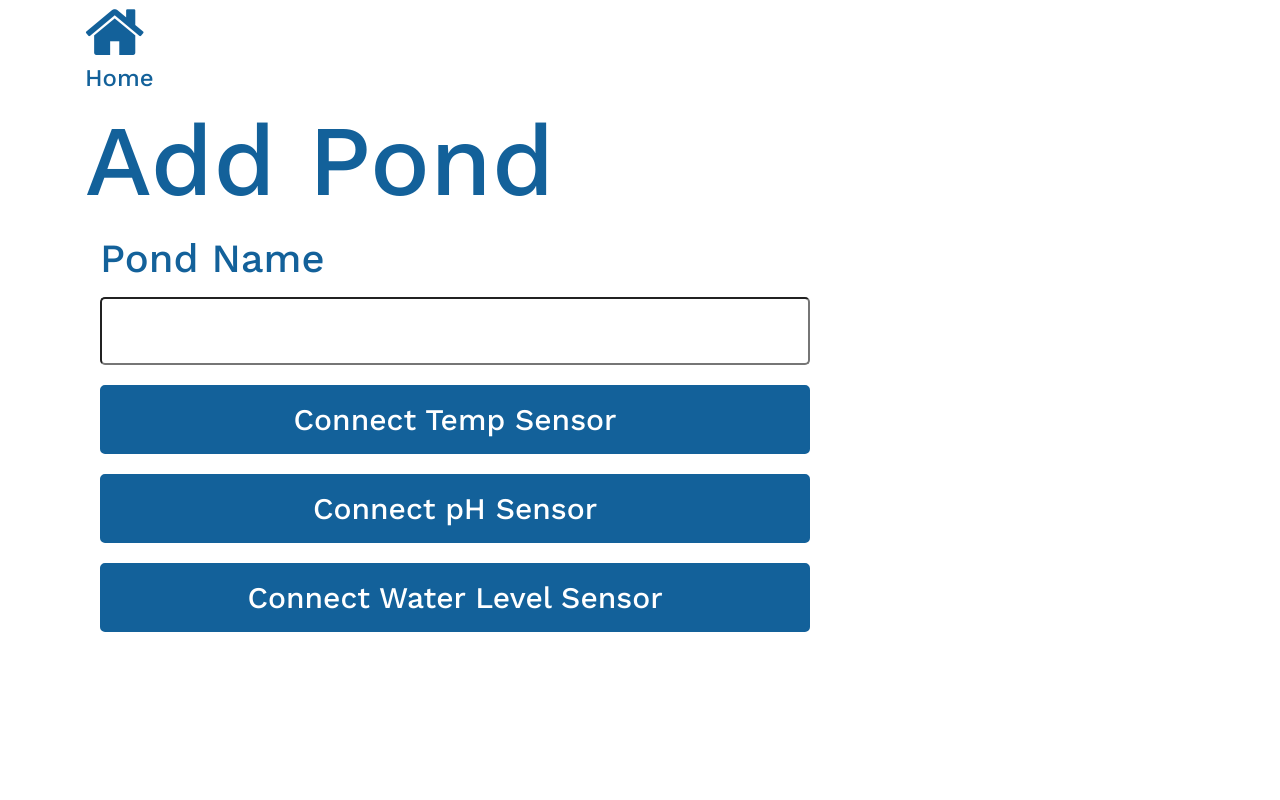
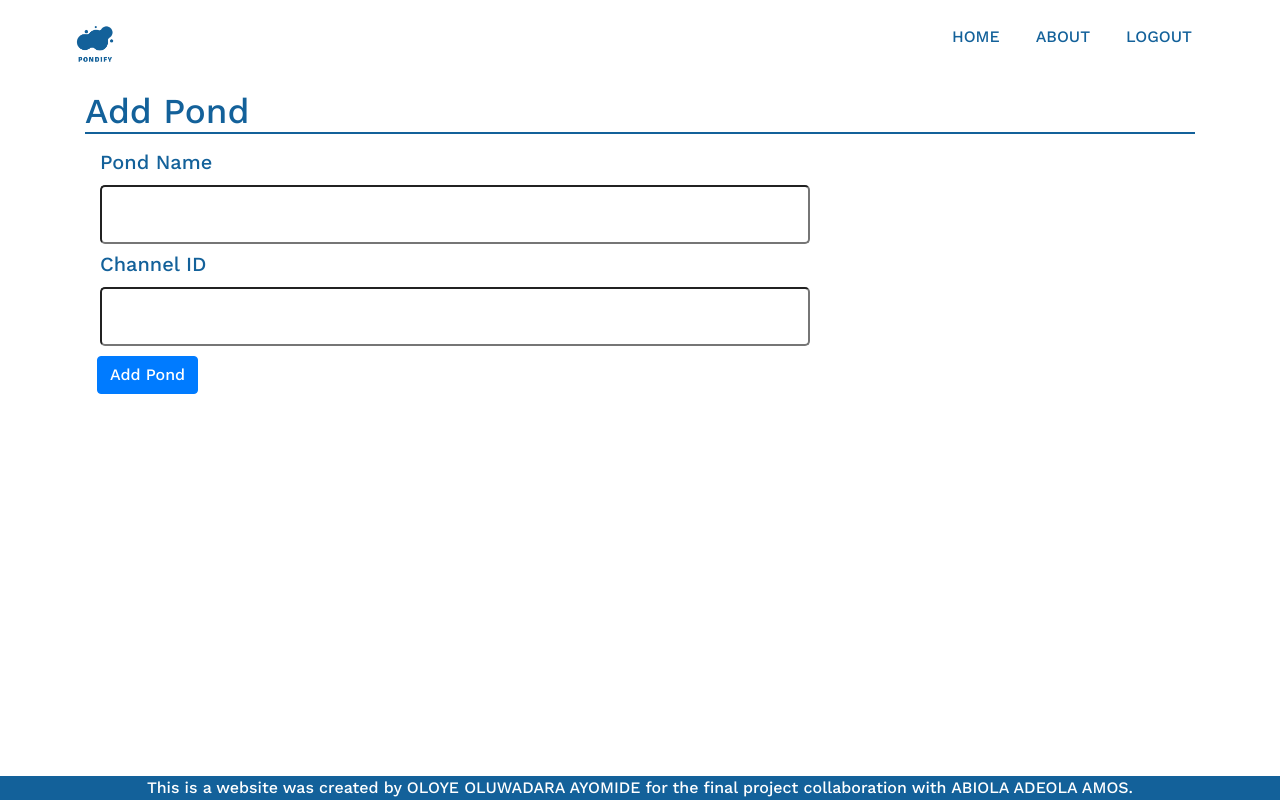
Before and after one commit to OluwadaraDaily/pondify, a Django app: page /add_pond in a window 1280 px wide. Run offline with Django 3.2, Linux system fonts and the light colour scheme; some libraries are stand-ins or nearby versions.

Commit message:
:sparkles: Checked validity of input, made design adjustments

```diff
--- /dev/null
+++ b/pond/static/pond/about.css
@@ -0,0 +1,3 @@
+.head_title {
+	border-bottom: 3px solid #13619A;
+}
--- a/pond/static/pond/add_pond.css
+++ b/pond/static/pond/add_pond.css
@@ -1,21 +1,20 @@
 .head_title {
-	font-size: 100px;
+	font-size: 35px;
+	border-bottom: 2px solid #13619A;
 }
+
 label {
-	font-size: 40px;
+	margin-top: 5px;
+	font-size: 20px;
 }
-.pond_name {
-	padding: 20px;
+
+input[type="text"] {
+	font-size: 30px;
+	padding: 5px;
 	border-radius: 5px;
 	width: 100%;
 }
-.button {
-	background-color: #13619A;
-	color: white;
-	margin-top: 20px;
-	width: 100%;
-	padding: 10px 10px;
-	border: 2px solid #13619A;
-	border-radius: 5px;
-	font-size: 30px;
+
+input[type="submit"] {
+	margin: 10px 0 0 12px;
 }
--- a/pond/static/pond/base.css
+++ b/pond/static/pond/base.css
@@ -6,3 +6,46 @@ body{
 a {
 	color: #13619A;
 }
+
+#footer {
+	position: fixed;
+   	left: 0;
+   	bottom: 0;
+   	width: 100%;
+   	background-color: #13619A !important;
+   	color: #ffffff;
+   	text-align: center;
+}
+
+header {
+   display: flex;
+   flex-direction: row;
+   justify-content: space-between;
+   align-items: center;
+   padding: 20px 70px;
+}
+
+.nav-area {
+   list-style: none;
+   display: flex;
+   justify-content: space-between;
+   align-items: center;
+}
+
+.nav-area li {
+   display: inline-block;
+   padding: 0 15px;
+   text-transform: uppercase;
+}
+
+.nav-area li a {
+   padding: 3px;
+   border-radius: 2px;
+   text-decoration: none;
+   /*font-size: 40px;*/
+}
+.nav-area li a:hover {
+   background-color: #13619A;
+   color: white;
+   cursor: pointer;
+}
--- a/pond/static/pond/each_pond.css
+++ b/pond/static/pond/each_pond.css
@@ -1,6 +1,5 @@
 .head_title {
-	font-size: 100px;
-	border-bottom: 3px solid #13619A;
+	border-bottom: 2px solid #13619A;
 }
 .category {
 	display: flex;
@@ -29,7 +28,7 @@ button {
 	background-color: #13619A;
 	color: white;
 	margin-top: 30px;
-	width: 100%;
+	width: 70%;
 	padding: 10px 10px;
 	border: 2px solid #13619A;
 	border-radius: 5px;
--- a/pond/templates/pond/add_pond.html
+++ b/pond/templates/pond/add_pond.html
@@ -11,23 +11,18 @@
 
 {% block body %}
 	<div class="container">
-		<a href="{% url 'index' %}">
-			<i class="fa fa-home fa-4x"></i>
-			<h4> Home </h4>
-		</a>
-	</div>
-	<div class="container">
 		<h1 class="head_title"> Add Pond </h1>
 	</div>
 	<div class="form-group container">
 		<form method="POST">
+			{% csrf_token %}
 			<div class="col-md-8">
 				<label>Pond Name</label>
-				<input type="text" name="pond_name" class="pond_name" required>
-				<button class="button">Connect Temp Sensor</button>
-				<button class="button">Connect pH Sensor</button>
-				<button class="button">Connect Water Level Sensor</button>
+				<input type="text" name="pond_name" required>
+				<label>Channel ID</label>
+				<input type="text" name="channel_id" required="">
 			</div>
+			<input type="submit" value="Add Pond" class="btn btn-primary">
 		</form>
 	</div>
 {% endblock %}
--- a/pond/templates/pond/base.html
+++ b/pond/templates/pond/base.html
@@ -12,7 +12,20 @@
 		{% endblock %}
 	</head>
 	<body>
+		<header>
+			<img src="{% static 'pond/img/logo.png' %}" class="logo" height="50">
+			<nav>
+				<ul class="nav-area">
+					<li><a href="{% url 'index' %}"> Home </a></li>
+					<li><a href="{% url 'about' %}"> About </a></li>
+					<li><a href="{% url 'logout' %}"> Logout </a></li>
+				</ul>
+			</nav>
+		</header>
 		{% block body %}
 		{% endblock %}
+		<div id="footer">
+			This is a website was created by OLOYE OLUWADARA AYOMIDE for the final project collaboration with ABIOLA ADEOLA AMOS.
+		</div>
 	</body>
 </html>
--- a/pond/urls.py
+++ b/pond/urls.py
@@ -7,6 +7,7 @@ urlpatterns = [
 	path("register", views.register, name = "register"),
 	path("login", views.signin, name = "login"),
 	path("add_pond", views.add_pond, name = "add_pond"),
+	path("about", views.about, name = "about"),
 	path("<int:pond_id>", views.each_pond, name = "each_pond"),
 	path("logout", views.signout, name = "logout")
 ]
--- a/pond/views.py
+++ b/pond/views.py
@@ -1,5 +1,5 @@
 from django.http import HttpResponse, Http404
-from .models import *
+from .models import Pond
 from django.contrib.auth import authenticate, login as auth_login, logout as auth_logout
 from django.conf import settings
 from django.shortcuts import render, redirect
@@ -60,11 +60,38 @@ def index(request):
 	return render(request, "pond/index.html", context)
 
 
-# @login_required(login_url='/login')
 def add_pond(request):
+	if request.method == "POST":
+		#get data from the front end
+		pond_name = request.POST["pond_name"]
+		channel_id = request.POST["channel_id"]
+		owner = request.user
+
+		#Create instance
+		single_pond = Pond.objects.create(owner = owner, pond_name = pond_name, channel_id = channel_id)
+
+		#check DB for similar entries
+		check = Pond.check_pond(single_pond)
+
+		if (check):
+
+			ponds = Pond.objects.filter(owner = request.user)
+
+			context = {
+				"pond": single_pond,
+				"message": "Pond added successfully"
+			}
+
+			return render(request, "pond/success.html", context)
+
+		else:
+			context = {
+				"message": "Channel or Pond name already exists. Try again!"
+			}
+			return render(request, "pond/error.html", context)
+
 	return render(request, "pond/add_pond.html")
 
-# @login_required(login_url='/login')
 def each_pond(request, pond_id):
 	response = requests.get(f"https://api.thingspeak.com/channels/{pond_id}/feeds.json",
 		params={"api_key": "61KHV0MWBSNBE4G2", "results": "1"}).json()
@@ -75,6 +102,9 @@ def each_pond(request, pond_id):
 
 	return render(request, "pond/each_pond.html", context)
 
+def about(request):
+	return render(request, "pond/about.html")
+
 def signout(request):
 	auth_logout(request)
 	return redirect("login")
--- a/pondify/settings.py
+++ b/pondify/settings.py
@@ -25,7 +25,7 @@ SECRET_KEY = '%+%ofhcp0ja3%cml-4qk&byh!q29l)vod0f3#t#tlcne-cnz)x'
 # SECURITY WARNING: don't run with debug turned on in production!
 DEBUG = True
 
-ALLOWED_HOSTS = ['pondify.herokuapp.com']
+ALLOWED_HOSTS = ['pondify.herokuapp.com', '127.0.0.1']
 
 
 # Application definition
```
Also changed, not shown: pond/models.py (+8 -0 lines), pond/static/pond/index.css (+0 -33 lines), pond/templates/pond/about.html (added, +27 -0 lines), pond/templates/pond/each_pond.html (+1 -12 lines), pond/templates/pond/error.html (added, +32 -0 lines), pond/templates/pond/index.html (+0 -11 lines), pond/templates/pond/success.html (added, +41 -0 lines), db.sqlite3.
